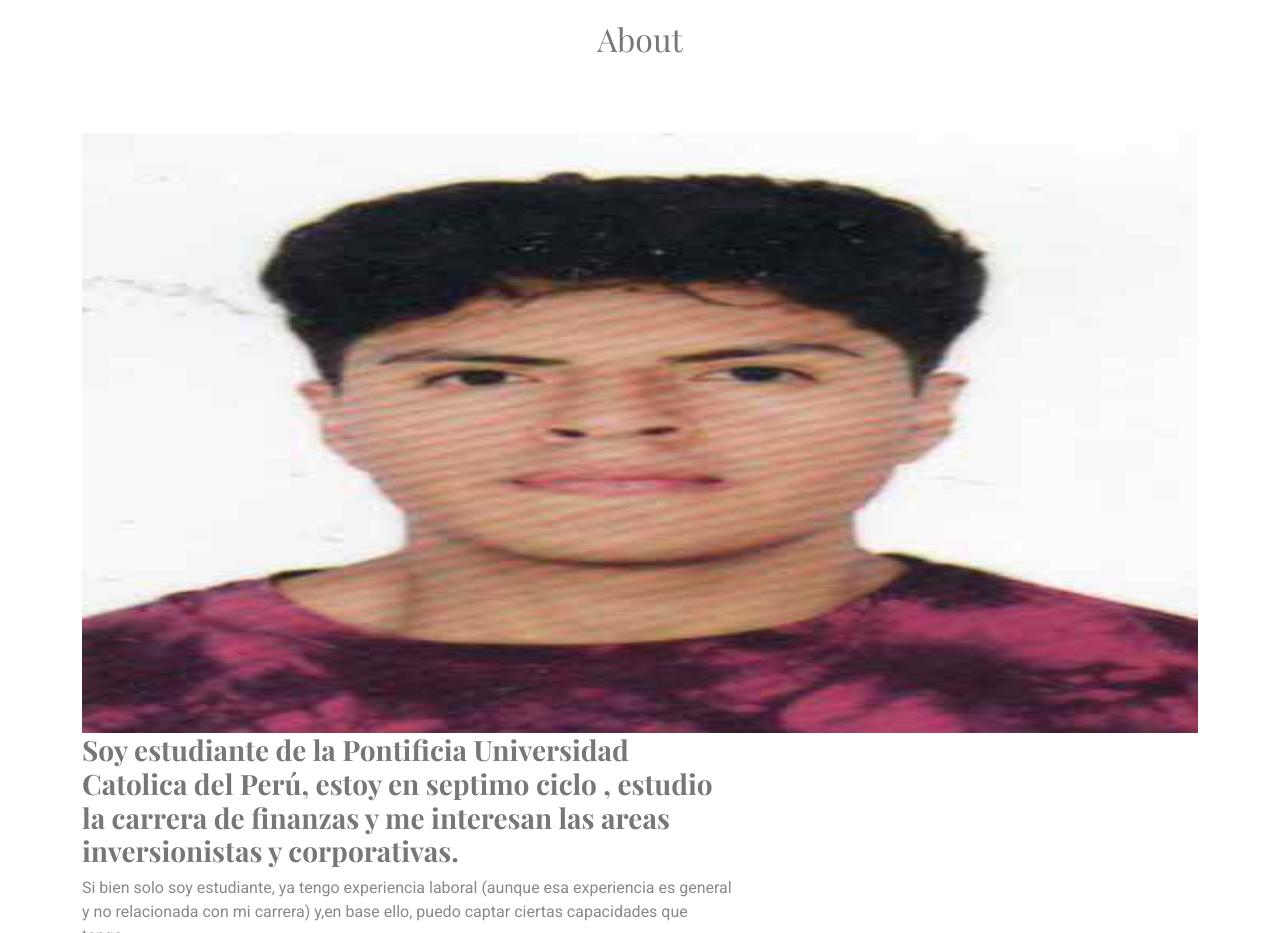
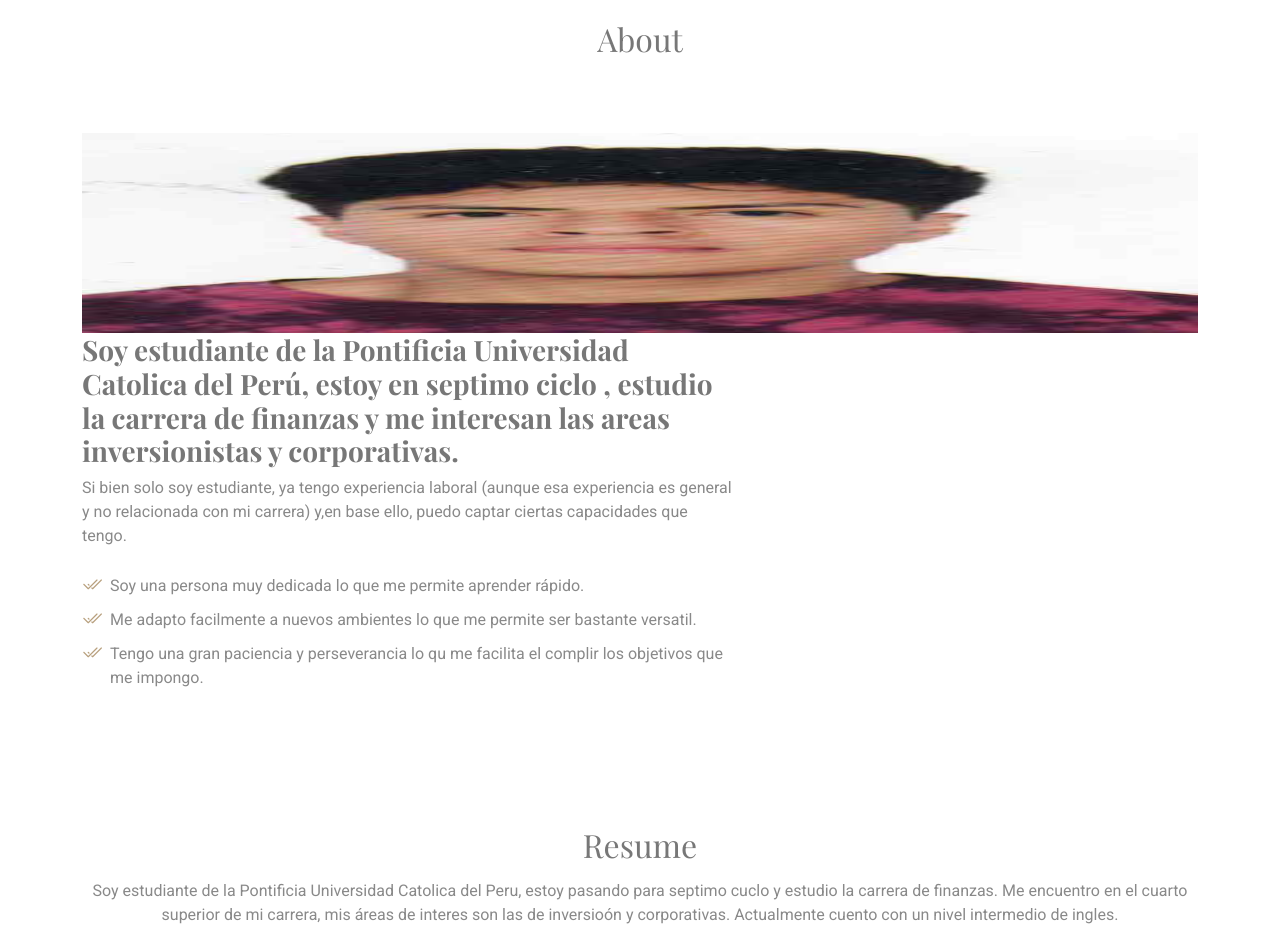
Before and after one commit to Suarez1803/Trabajo-final, a plain HTML site: page index.html in a window 1280 px wide. Shown: the part 840-1773 px from the top of the page. Drawn offline with nearby package versions, Linux system fonts and the light colour scheme; a web font is replaced by a local one.

Commit message:
Update index.html

```diff
--- a/index.html
+++ b/index.html
@@ -90,7 +90,7 @@
       <div class="container" data-aos="fade-up" data-aos-delay="100">
 
         <div class="row gy-4 justify-content-between">
-           <img src="assets/img/WhatsApp Image 2025-01-14 at 6.55.28 PM.jpeg" alt="" width="400" height="600">
+           <img src="assets/img/WhatsApp Image 2025-01-14 at 6.55.28 PM.jpeg" alt="" width="100" height="200">
           </div>
           <div class="col-lg-7 content">
             <h3>Soy estudiante de la Pontificia Universidad Catolica del Perú, estoy en septimo ciclo , estudio la carrera de finanzas y me interesan las areas inversionistas y corporativas.</h3>
```
